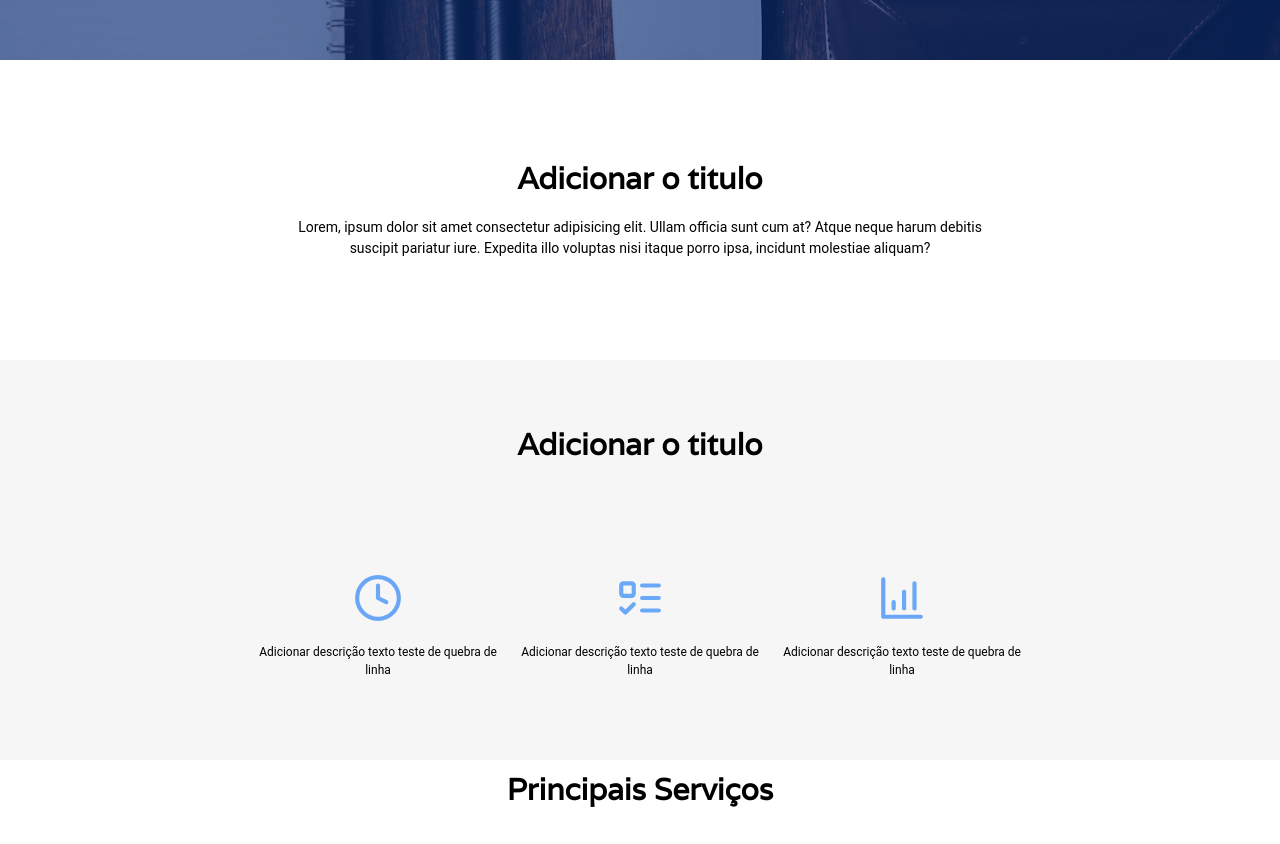
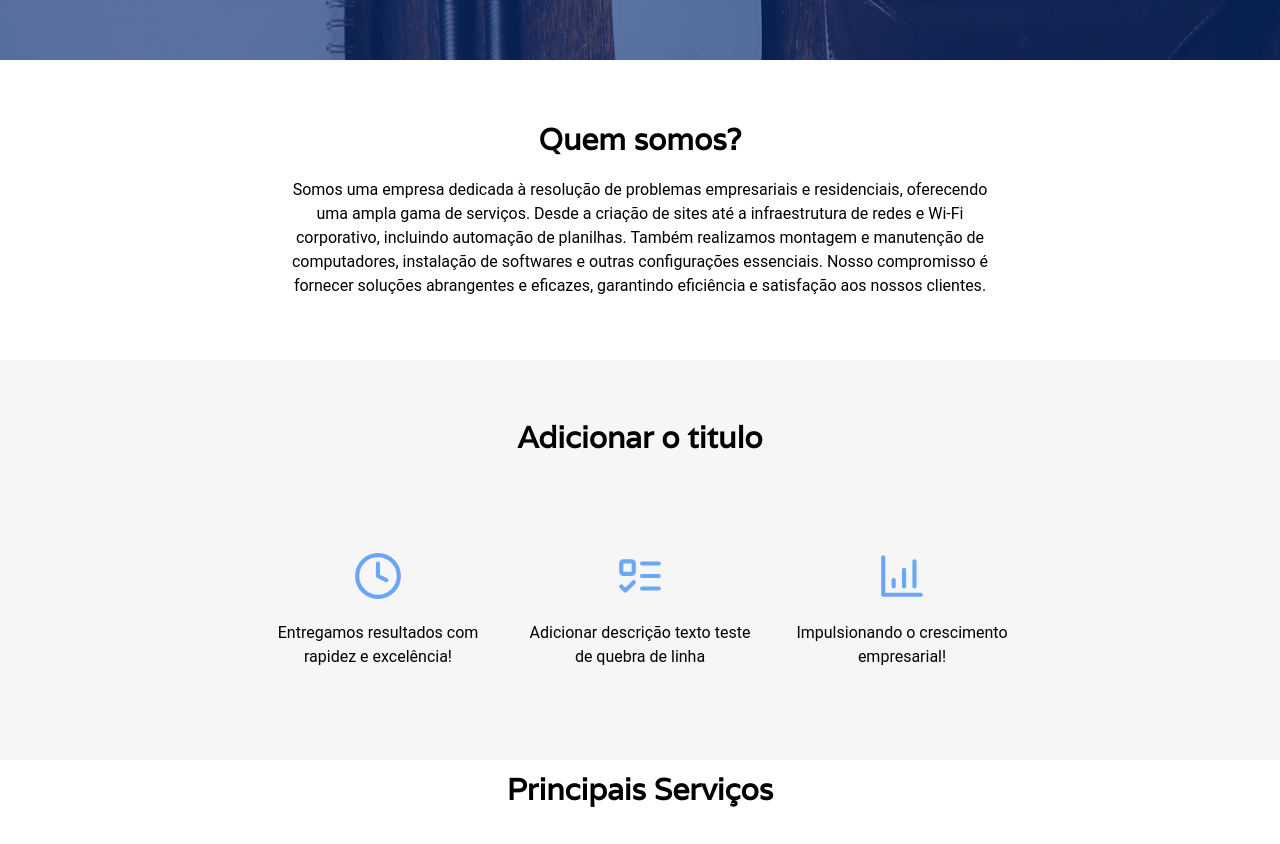
Before and after one commit to FelipeFernandes777/landing_page_techGrowth, a React (Vite) app: page / in a window 1280 px wide. Shown: the part 740-1584 px from the top of the page. Built offline with nearby package versions, Linux system fonts and the light colour scheme.

Commit message:
feat: add Quem somos

```diff
--- a/src/components/Main/Info/InfoCard.tsx
+++ b/src/components/Main/Info/InfoCard.tsx
@@ -4,16 +4,17 @@ import InfoText from "./InfoText";
 interface InfoCardProps {
   infoText: string;
   icon: ReactElement;
+  size: number
 }
 
-export default function InfoCard({ infoText, icon }: InfoCardProps) {
+export default function InfoCard({ infoText, icon, size }: InfoCardProps) {
   return (
-    <div className="w-[250px] h-[120px] flex flex-col gap-4 justify-center items-center">
-      <div className="w-full h-[50px] flex items-center justify-center">
+    <div className="w-[250px] h-[150px] flex flex-col gap-4 justify-between items-center">
+      <div className="w-full min-h-[50px] flex items-center justify-center">
         <span>{icon}</span>
       </div>
       <div className="w-full h-full flex justify-center p-1">
-        <InfoText size={12}>{infoText}</InfoText>
+        <InfoText size={size}>{infoText}</InfoText>
       </div>
     </div>
   );
--- a/src/components/Main/MainComponent.tsx
+++ b/src/components/Main/MainComponent.tsx
@@ -13,6 +13,7 @@ import { TextField } from "@mui/material";
 interface InfoCardProps {
   icon: ReactElement;
   infoText: string;
+  size: number;
 }
 
 interface ServiceContainerInfoProps {
@@ -65,15 +66,18 @@ export function MainComponent() {
   const infoCards = [
     {
       icon: <Clock size={50} color="rgba(18, 117, 246, 0.61)" />,
-      infoText: "Adicionar descrição texto teste de quebra de linha",
+      infoText: "Entregamos resultados com rapidez e excelência!",
+      size: 16,
     },
     {
       icon: <ListTodo size={50} color="rgba(18, 117, 246, 0.61)" />,
       infoText: "Adicionar descrição texto teste de quebra de linha",
+      size: 16,
     },
     {
       icon: <BarChart4 size={50} color="rgba(18, 117, 246, 0.61)" />,
-      infoText: "Adicionar descrição texto teste de quebra de linha",
+      infoText: "Impulsionando o crescimento empresarial!",
+      size: 16,
     },
   ];
 
@@ -94,13 +98,10 @@ export function MainComponent() {
     <MainContainer>
       <section className="!max-w-screen h-fit flex flex-col">
         <Container bg_color="white" customizeHeight="300">
-          <InfoTitle>Adicionar o titulo</InfoTitle>
+          <InfoTitle>Quem somos?</InfoTitle>
           <div className="w-[700px] align-baseline">
-            <InfoText>
-              Lorem, ipsum dolor sit amet consectetur adipisicing elit. Ullam
-              officia sunt cum at? Atque neque harum debitis suscipit pariatur
-              iure. Expedita illo voluptas nisi itaque porro ipsa, incidunt
-              molestiae aliquam?
+            <InfoText size={16}>
+              Somos uma empresa dedicada à resolução de problemas empresariais e residenciais, oferecendo uma ampla gama de serviços. Desde a criação de sites até a infraestrutura de redes e Wi-Fi corporativo, incluindo automação de planilhas. Também realizamos montagem e manutenção de computadores, instalação de softwares e outras configurações essenciais. Nosso compromisso é fornecer soluções abrangentes e eficazes, garantindo eficiência e satisfação aos nossos clientes.
             </InfoText>
           </div>
         </Container>
@@ -112,7 +113,7 @@ export function MainComponent() {
                 infoCards.map((card: InfoCardProps, index: number) => {
                   return (
                     <div key={index}>
-                      <InfoCard icon={card.icon} infoText={card.infoText} />
+                      <InfoCard icon={card.icon} infoText={card.infoText} size={card.size} />
                     </div>
                   );
                 })}
```
